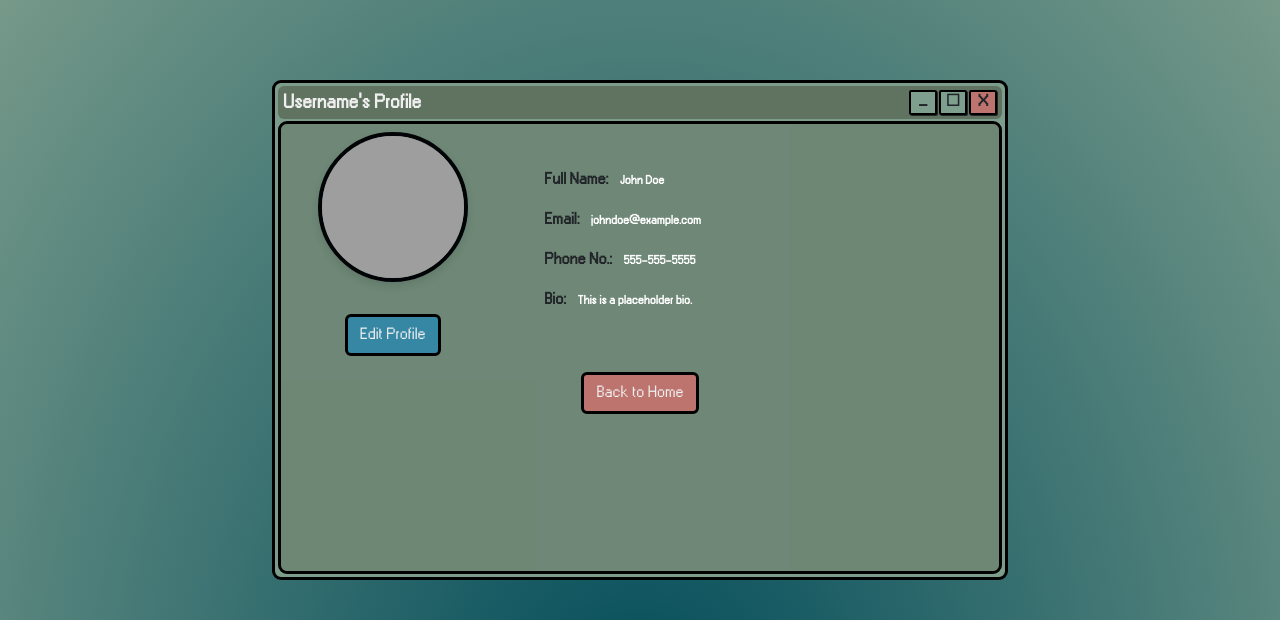
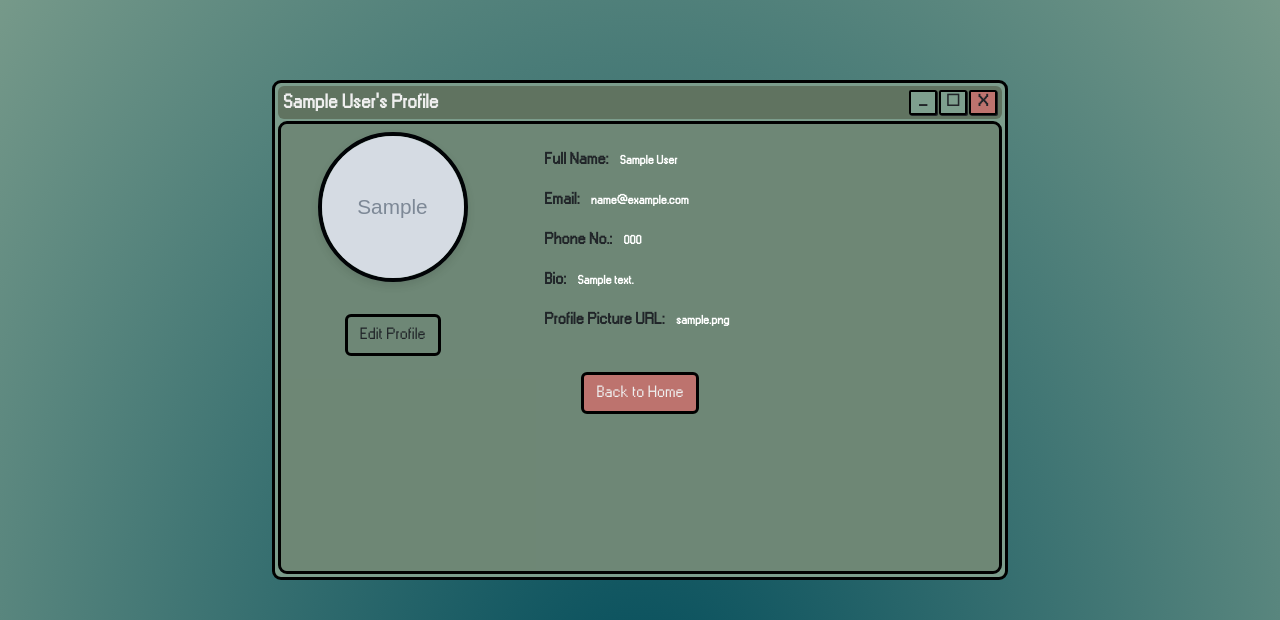
Before and after one commit to RedNate22/IAB207_A2_Group49, a Flask app: page /user/profile in a window 1280 px wide. Shown: the part 79-699 px from the top of the page. Run offline with Flask 3, Linux system fonts and the light colour scheme; a user stored in the database is signed in; tables that the repository leaves empty hold one stand-in row (values such as "Sample post"); grey boxes marked "Sample" are stand-in pictures; some libraries are stand-ins or nearby versions; grey boxes are pictures that could not be loaded.

Commit message:
refactored code across database to incorperate firstName and lastName, added dynamic user profile and in the process of setting up forms for update user

```diff
--- a/club95/form.py
+++ b/club95/form.py
@@ -12,16 +12,19 @@ from wtforms.validators import NumberRange,Optional
 
 # adds forms for login
 class LoginForm(FlaskForm):
-    name = StringField('Username', validators=[DataRequired()])
+    firstName = StringField('First Name', validators=[DataRequired()])
     password = PasswordField('Password', validators=[DataRequired()])
     submit = SubmitField('Login')
 
 # adds forms for registration. Note that 15 is the max length for a phone number
 class RegisterForm(FlaskForm):
     email = StringField('Email', validators=[DataRequired()])
-    name = StringField('Name', validators=[DataRequired()])
+    firstName = StringField('First Name', validators=[DataRequired()])
+    lastName = StringField('Last Name', validators=[DataRequired()])
     password = PasswordField('Password', validators=[DataRequired()])
-    phonenumber = StringField('Phone No.', [Length(min=4, max=25)])
+    phonenumber = StringField('Phone No.', [Optional(), Length(min=4, max=25)])
+    bio = TextAreaField('Bio', validators=[Length(max=300)])
+    profilePicture = StringField('Profile Picture URL')
     submit = SubmitField('Register')
 
 # TODO: Ana - now that I have updated the database I need you to update these forms for me
@@ -74,10 +77,13 @@ class AddGenreForm(FlaskForm):
 
 class UpdateProfileForm(FlaskForm):
     # Form for updating user account details on the profile page
-    email = StringField('Email', validators=[DataRequired()])
-    name = StringField('Name', validators=[DataRequired()])
-    Password = PasswordField('Password', validators=[DataRequired()])
-    phonenumber = StringField('Phone No.', [Length(min=4, max=25)])
+    email = StringField('Email')
+    firstName = StringField('First Name')
+    lastName = StringField('Last Name')
+    password = PasswordField('Password')
+    phonenumber = StringField('Phone No.', [Optional(), Length(min=4, max=25)])
+    bio = TextAreaField('Bio', validators=[Length(max=300)])
+    profilePicture = StringField('Profile Picture URL')
     submit = SubmitField('Update Profile')
 
 # TODO: Nate - Ticket buying forms and creating new ticket tiers for events
--- a/club95/templates/base.html
+++ b/club95/templates/base.html
@@ -79,8 +79,8 @@
                             <!-- welcome message for logged in user-->
                             {% if current_user.is_authenticated %}
                             <li class="nav-item">
-                                <a class="nav-link" href="#!"
-                                    >{{ current_user.name }}
+                                <a class="nav-link" href="{{ url_for('user_bp.profile') }}"
+                                    >{{ (current_user.firstName ~ ' ' ~ (current_user.lastName or '')) | trim }}
                                 </a
                                 >
                             </li>
@@ -146,6 +146,9 @@
                             {% if not current_user.is_authenticated %}
                             <li class="nav-item">
                                 <a class="nav-link" href="{{ url_for('auth_bp.login') }}">Sign In</a>
+                            </li>
+                            <li class="nav-item">
+                                <a class="nav-link" href="{{ url_for('auth_bp.register') }}">Register</a>
                             </li>
                             {% else %}
                             <li class="nav-item">
--- a/club95/templates/events/eventdetails.html
+++ b/club95/templates/events/eventdetails.html
@@ -3,7 +3,7 @@
 <div class="main-window">
     <!-- Event Details page -->
     <!-- The full details of the selected event are listed.
-    Different 'sections' of details are split into separate windows. -->
+                 Different 'sections' of details are split into separate windows. -->
     <section class="event-details-page">
         <!-- Event Details Page Container -->
         <div class="container" id="event-details-page-container">
@@ -737,8 +737,8 @@
                         <div class="sub-window">
                             <p class="sub-window-content">
                                 <strong>Poster:</strong>
-                                {{ comment.user.name if comment.user and
-                                comment.user.name else 'Anonymous' }}
+                                {% set commenter_name = ((comment.user.firstName ~ ' ' ~ (comment.user.lastName or '')) | trim) if comment.user else '' %}
+                                {{ commenter_name or (comment.user.email if comment.user and comment.user.email else 'Anonymous') }}
                                 <br />
                                 <strong>DateTime:</strong>
                                 {{ comment.commentDateTime.strftime('%d/%m/%y
--- a/club95/templates/user/user.html
+++ b/club95/templates/user/user.html
@@ -4,7 +4,7 @@
         <div class="col-md-8">
             <div class="window">
                 <div class="title-bar">
-                    <span class="window-title">Username's Profile</span>
+                    <span class="window-title">{{ (user.firstName ~ ' ' ~ (user.lastName or '')) | trim }}'s Profile</span>
                     <div class="window-controls">
                         <button type="button" class="btn" href="#!">_</button>
                         <button type="button" class="btn" href="#!">☐</button>
@@ -22,57 +22,80 @@
                     <div class="row align-items-center">
                         <div class="col-md-4 text-center">
                             <img
-                                src="https://picsum.photos/200"
+                                src="{{ user.profilePicture or 'https://picsum.photos/200' }}"
                                 alt="Profile Picture"
                                 class="img-fluid rounded-circle mt-2 mb-3 profile-img"
                             />
-
-                            <a href="#" class="btn mt-3" id="edit-profile-type"
-                                >Edit Profile</a
-                            >
+                            {% if not editing %}
+                                <form method="post">
+                                    {{ form.csrf_token }}
+                                    <button type="submit" name="edit" value="true" class="btn mt-3">Edit Profile</button>
+                                </form>
+                            {% endif %}
                         </div>
                         <div class="col-md-8">
+                            {% if editing %}
+                                <form method="post">
+                                    {{ form.hidden_tag() }}
+                                    <div class="mb-3">
+                                        {{ form.firstName.label }}
+                                        {{ form.firstName(class="form-control") }}
+                                    </div>
+                                    <div class="mb-3">
+                                        {{ form.lastName.label }}
+                                        {{ form.lastName(class="form-control") }}
+                                    </div>
+                                    <div class="mb-3">
+                                        {{ form.email.label }}
+                                        {{ form.email(class="form-control") }}
+                                    </div>
+                                    <div class="mb-3">
+                                        {{ form.password.label }}
+                                        {{ form.password(class="form-control") }}
+                                    </div>
+                                    <div class="mb-3">
+                                        {{ form.phonenumber.label }}
+                                        {{ form.phonenumber(class="form-control") }}
+                                    </div>
+                                    <div class="mb-3">
+                                        {{ form.bio.label }}
+                                        {{ form.bio(class="form-control") }}
+                                    </div>
+                                    <div class="mb-3">
+                                        {{ form.profilePicture.label }}
+                                        {{ form.profilePicture(class="form-control") }}
+                                    </div>
+                                    {{ form.submit(class="btn btn-primary") }}
+                                </form>
+                            {% else %}
                                 <ul class="list-group list-group-flush">
-                                <li
-                                    class="list-group-item bg-transparent border-0"
-                                >
+                                    <li class="list-group-item bg-transparent border-0">
                                         <strong>Full Name:</strong>
-                                    <span class="badge" id="profile-name"
-                                        >John Doe</span
-                                    >
+                                        <span class="badge" id="profile-name">{{ ((user.firstName ~ ' ' ~ (user.lastName or '')) | trim) or 'Not provided' }}</span>
                                     </li>
-                                <li
-                                    class="list-group-item bg-transparent border-0"
-                                >
+                                    <li class="list-group-item bg-transparent border-0">
                                         <strong>Email:</strong>
-                                    <span class="badge" id="profile-email"
-                                        >johndoe@example.com</span
-                                    >
+                                        <span class="badge" id="profile-email">{{ user.email }}</span>
                                     </li>
-                                <li
-                                    class="list-group-item bg-transparent border-0"
-                                >
+                                    <li class="list-group-item bg-transparent border-0">
                                         <strong>Phone No.:</strong>
-                                    <span class="badge" id="profile-phone"
-                                        >555-555-5555</span
-                                    >
+                                        <span class="badge" id="profile-phone">{{ user.phoneNumber or 'Not provided' }}</span>
                                     </li>
-                                <li
-                                    class="list-group-item bg-transparent border-0"
-                                >
+                                    <li class="list-group-item bg-transparent border-0">
                                         <strong>Bio:</strong>
-                                    <span class="badge" id="profile-bio"
-                                        >This is a placeholder bio.</span
-                                    >
+                                        <span class="badge" id="profile-bio">{{ user.bio or 'No bio yet.' }}</span>
+                                    </li>
+                                    <li class="list-group-item bg-transparent border-0">
+                                        <strong>Profile Picture URL:</strong>
+                                        <span class="badge" id="profile-picture">{{ user.profilePicture or 'Not set' }}</span>
                                     </li>
                                 </ul>
+                            {% endif %}
                         </div>
                     </div>
                     <div class="row mt-3">
                         <div class="col text-center">
-                            <a href="#" class="btn" id="leave-profile-type"
-                                >Back to Home</a
-                            >
+                            <a href="{{ url_for('home_bp.index') }}" class="btn" id="leave-profile-type">Back to Home</a>
                         </div>
                     </div>
                 </div>
```
Also changed, not shown: club95/auth.py (+23 -21 lines), club95/models.py (+8 -2 lines), club95/user.py (+45 -8 lines), club95/templates/events/myevents.html (added). Lines whose indentation alone changed are shown as unchanged.
